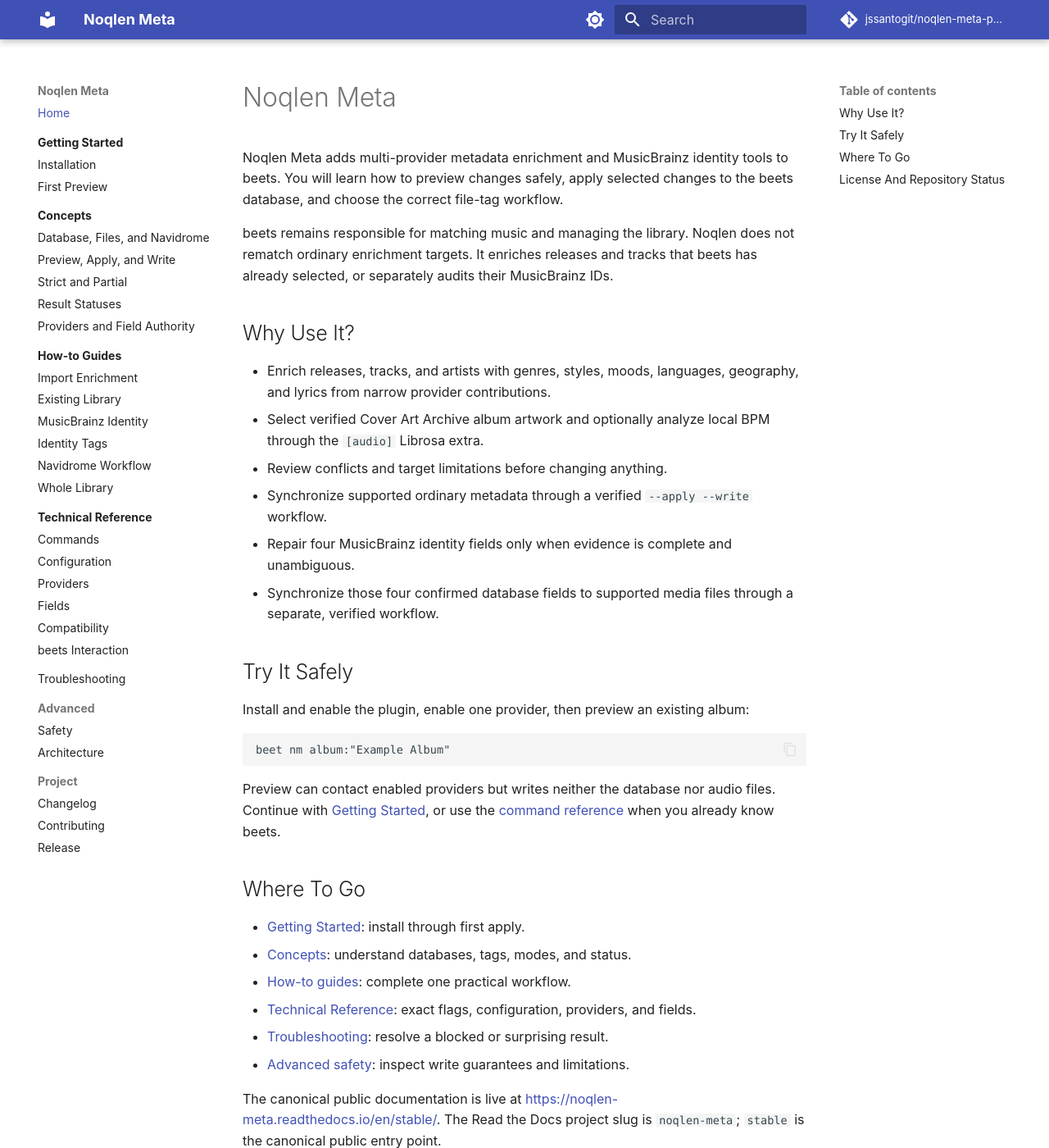
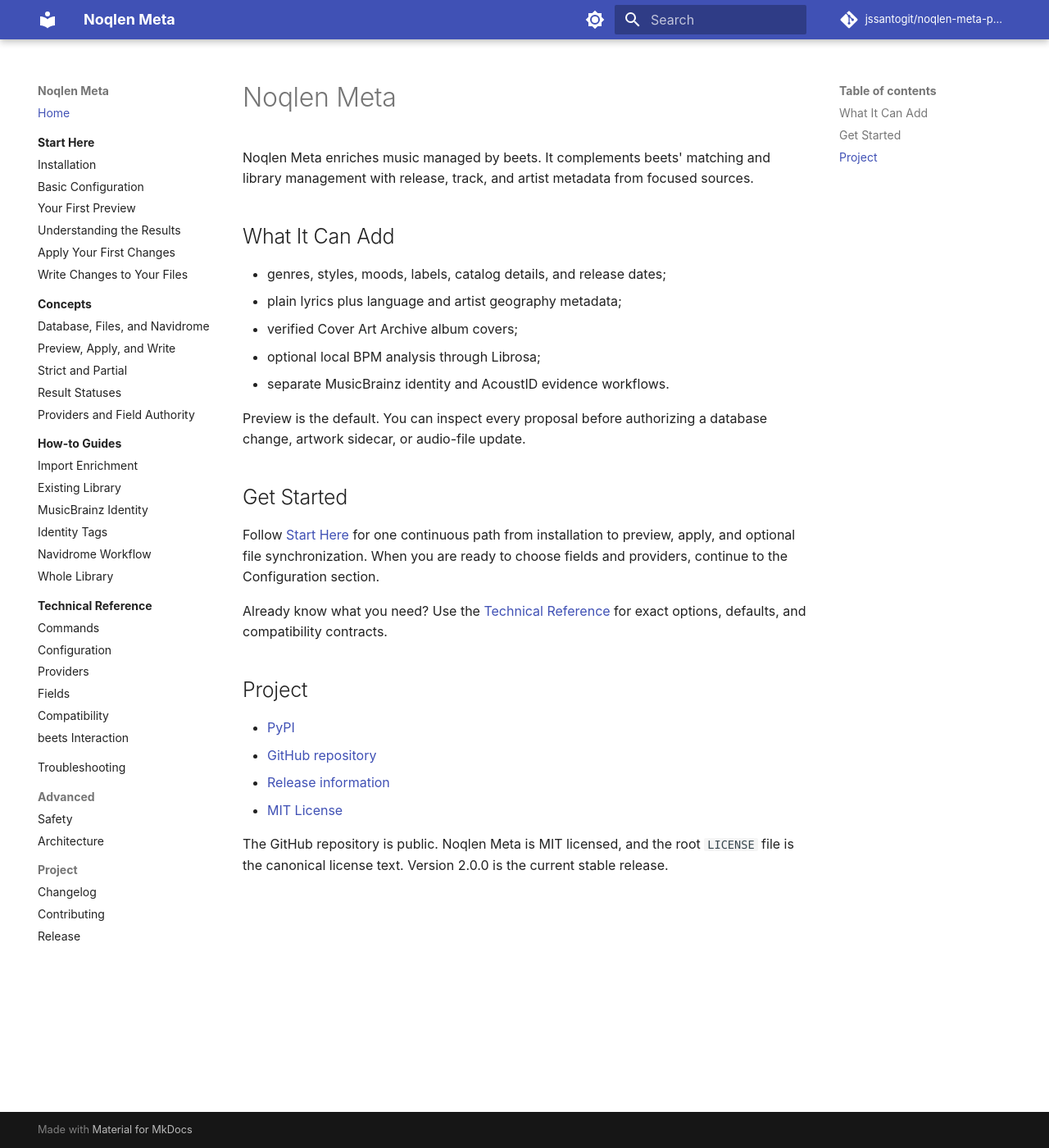
Before and after one commit to jssantogit/noqlen-meta-plugin, an MkDocs documentation site: the page built from site-docs/index.md, in a window 1280 px wide and 1400 px high. Shown: the whole window at 82% size. Built offline with MkDocs 1.6.1 and Material for MkDocs 9.7.7, drawn with Linux system fonts in a browser that asks for light colours; comment, search, counter and statistics services are not loaded; some of the changed text lies outside the part shown.

Commit message:
docs: rebuild beginner onboarding

````diff
--- a/mkdocs.yml
+++ b/mkdocs.yml
@@ -48,10 +48,14 @@
 
 nav:
   - Home: index.md
-  - Getting Started:
-      - getting-started/index.md
-      - Installation: getting-started/installation.md
-      - First Preview: getting-started/first-preview.md
+  - Start Here:
+      - What is Noqlen Meta?: start-here/index.md
+      - Installation: start-here/installation.md
+      - Basic Configuration: start-here/basic-configuration.md
+      - Your First Preview: start-here/first-preview.md
+      - Understanding the Results: start-here/understanding-results.md
+      - Apply Your First Changes: start-here/apply-changes.md
+      - Write Changes to Your Files: start-here/write-files.md
   - Concepts:
       - concepts/index.md
       - Database, Files, and Navidrome: concepts/database-files-navidrome.md
--- a/site-docs/index.md
+++ b/site-docs/index.md
@@ -1,66 +1,37 @@
 # Noqlen Meta
 
-Noqlen Meta adds multi-provider metadata enrichment and MusicBrainz identity
-tools to beets. You will learn how to preview changes safely, apply selected
-changes to the beets database, and choose the correct file-tag workflow.
+Noqlen Meta enriches music managed by beets. It complements beets' matching and
+library management with release, track, and artist metadata from focused
+sources.
 
-beets remains responsible for matching music and managing the library. Noqlen
-does not rematch ordinary enrichment targets. It enriches releases and tracks
-that beets has already selected, or separately audits their MusicBrainz IDs.
+## What It Can Add
 
-## Why Use It?
+- genres, styles, moods, labels, catalog details, and release dates;
+- plain lyrics plus language and artist geography metadata;
+- verified Cover Art Archive album covers;
+- optional local BPM analysis through Librosa;
+- separate MusicBrainz identity and AcoustID evidence workflows.
 
-- Enrich releases, tracks, and artists with genres, styles, moods, languages,
-  geography, and lyrics from narrow provider contributions.
-- Select verified Cover Art Archive album artwork and optionally analyze local
-  BPM through the `[audio]` Librosa extra.
-- Review conflicts and target limitations before changing anything.
-- Synchronize supported ordinary metadata through a verified
-  `--apply --write` workflow.
-- Repair four MusicBrainz identity fields only when evidence is complete and
-  unambiguous.
-- Synchronize those four confirmed database fields to supported media files
-  through a separate, verified workflow.
+Preview is the default. You can inspect every proposal before authorizing a
+database change, artwork sidecar, or audio-file update.
 
-## Try It Safely
+## Get Started
 
-Install and enable the plugin, enable one provider, then preview an existing
-album:
+Follow [Start Here](start-here/index.md) for one continuous path from
+installation to preview, apply, and optional file synchronization. When you are
+ready to choose fields and providers, continue to the Configuration section.
 
-```bash
-beet nm album:"Example Album"
-```
+Already know what you need? Use the
+[Technical Reference](technical-reference/index.md) for exact options, defaults,
+and compatibility contracts.
 
-Preview can contact enabled providers but writes neither the database nor
-audio files. Continue with [Getting Started](getting-started/index.md), or use
-the [command reference](technical-reference/command-line.md) when you already know beets.
+## Project
 
-## Where To Go
+- [PyPI](https://pypi.org/project/beets-noqlenmeta/)
+- [GitHub repository](https://github.com/jssantogit/noqlen-meta-plugin)
+- [Release information](project/release.md)
+- [MIT License](https://github.com/jssantogit/noqlen-meta-plugin/blob/main/LICENSE)
 
-- [Getting Started](getting-started/index.md): install through first apply.
-- [Concepts](concepts/index.md): understand databases, tags, modes, and status.
-- [How-to guides](guides/index.md): complete one practical workflow.
-- [Technical Reference](technical-reference/index.md): exact flags, configuration, providers, and fields.
-- [Troubleshooting](troubleshooting/index.md): resolve a blocked or surprising result.
-- [Advanced safety](advanced/safety.md): inspect write guarantees and limitations.
-
-The canonical public documentation is live at
-[https://noqlen-meta.readthedocs.io/en/stable/](https://noqlen-meta.readthedocs.io/en/stable/).
-The Read the Docs project slug is `noqlen-meta`; `stable` is the canonical
-public entry point.
-
-Noqlen Meta `2.0.0` is the current stable release and is published on PyPI and
-GitHub. The explicit versioned Read the Docs `v2.0.0` build remains a separate
-post-release verification item.
-
-## License And Repository Status
-
-Noqlen Meta is MIT licensed. The repository's root
-[`LICENSE`](https://github.com/jssantogit/noqlen-meta-plugin/blob/main/LICENSE)
-is the canonical license text.
-
-The GitHub repository is public. Version `2.0.0` is available from
-[PyPI](https://pypi.org/project/beets-noqlenmeta/) and the corresponding
-[GitHub Release](https://github.com/jssantogit/noqlen-meta-plugin/releases/tag/v2.0.0).
-The license choice does not imply endorsement by beets, MusicBrainz, Discogs,
-Navidrome, Last.fm, Apple, LRCLIB, AcoustID, or any provider.
+The GitHub repository is public. Noqlen Meta is MIT licensed, and the root
+`LICENSE` file is the canonical license text. Version 2.0.0 is the current
+stable release.
````
Also changed, not shown: site-docs/getting-started/first-preview.md (deleted, +0 -59 lines), site-docs/getting-started/index.md (deleted, +0 -13 lines), site-docs/getting-started/installation.md (deleted, +0 -62 lines), site-docs/start-here/apply-changes.md (added, +19 -0 lines), site-docs/start-here/basic-configuration.md (added, +38 -0 lines), site-docs/start-here/first-preview.md (added, +16 -0 lines), site-docs/start-here/index.md (added, +23 -0 lines), site-docs/start-here/installation.md (added, +27 -0 lines), site-docs/start-here/understanding-results.md (added, +18 -0 lines), site-docs/start-here/write-files.md (added, +26 -0 lines), 2 other files.
